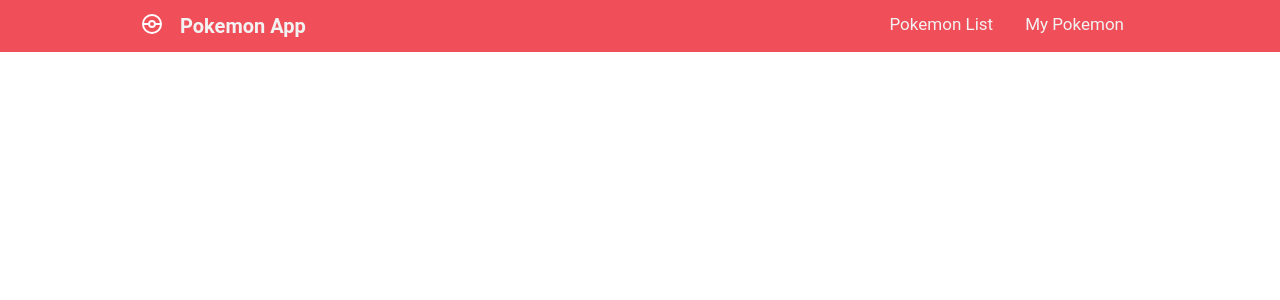
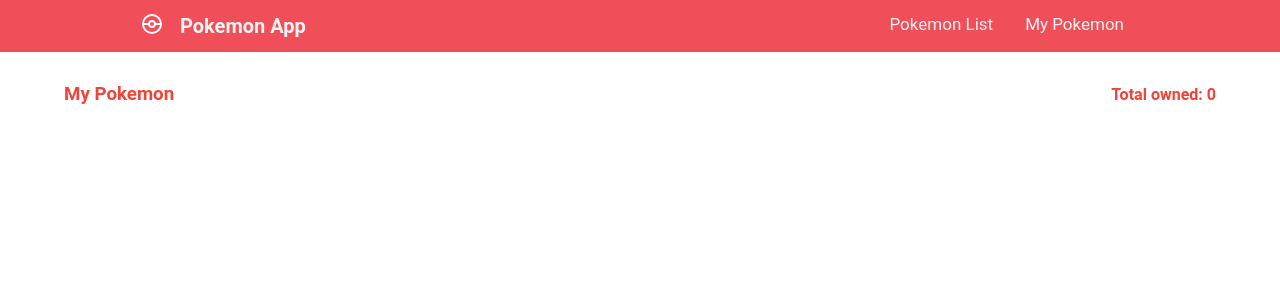
Before and after one commit to trastanechora/pokemon-app, a Next.js app: page /my-pokemon in a window 1280 px wide. Shown: the top 300 px of the page. Built offline with nearby package versions, Linux system fonts and the light colour scheme.

Commit message:
Add pokemon count

```diff
--- a/pages/my-pokemon/index.tsx
+++ b/pages/my-pokemon/index.tsx
@@ -1,3 +1,6 @@
+/** @jsxRuntime classic */
+/** @jsx jsx */
+import { jsx, css } from '@emotion/react';
 import { useContext, useEffect } from 'react';
 import { store } from '../../store';
 import DefaultLayout from '../../layout/Default';
@@ -10,11 +13,30 @@ const MyPokemon = () => {
   useEffect(() => {
     POKEMON_DB.getPokemons().then((result) => {
       dispatch({ type: 'SET_MY_POKEMON_LIST', payload: result });
-    })
-  }, [])
+    });
+  }, []);
 
   return (
     <DefaultLayout>
+      <div css={css`
+        display: flex;
+        place-content: space-between;
+        font-family: 'Roboto', sans-serif;
+        color: #f44336;
+        @media (max-width: 960px) {
+          display: block;
+          text-align: center;
+          h3 {
+            margin-bottom: 4px;
+          }
+          h4 {
+            margin-top: 4px;
+          }
+        }
+      `}>
+        <h3>My Pokemon</h3>
+        <h4>Total owned: {state.myPokemons.length}</h4>
+      </div>
       <PokemonList entries={state.myPokemons || []} showOwned />
     </DefaultLayout>
   );
```
Also changed, not shown: pages/pokemon/index.tsx (+31 -1 lines).
